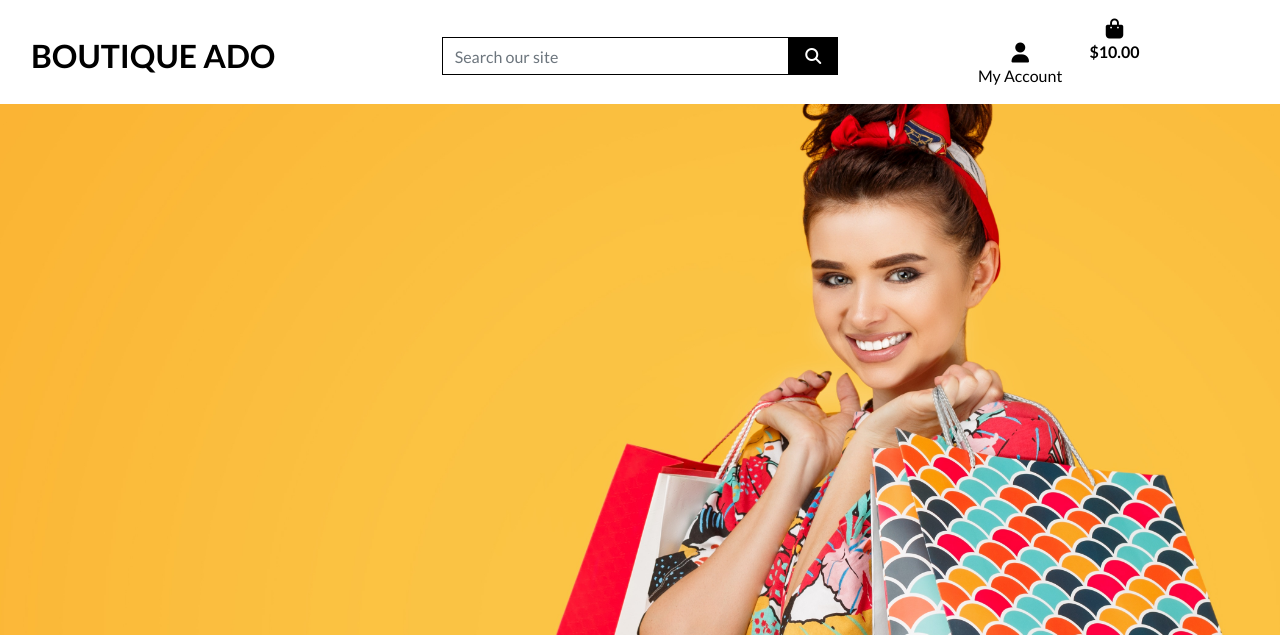
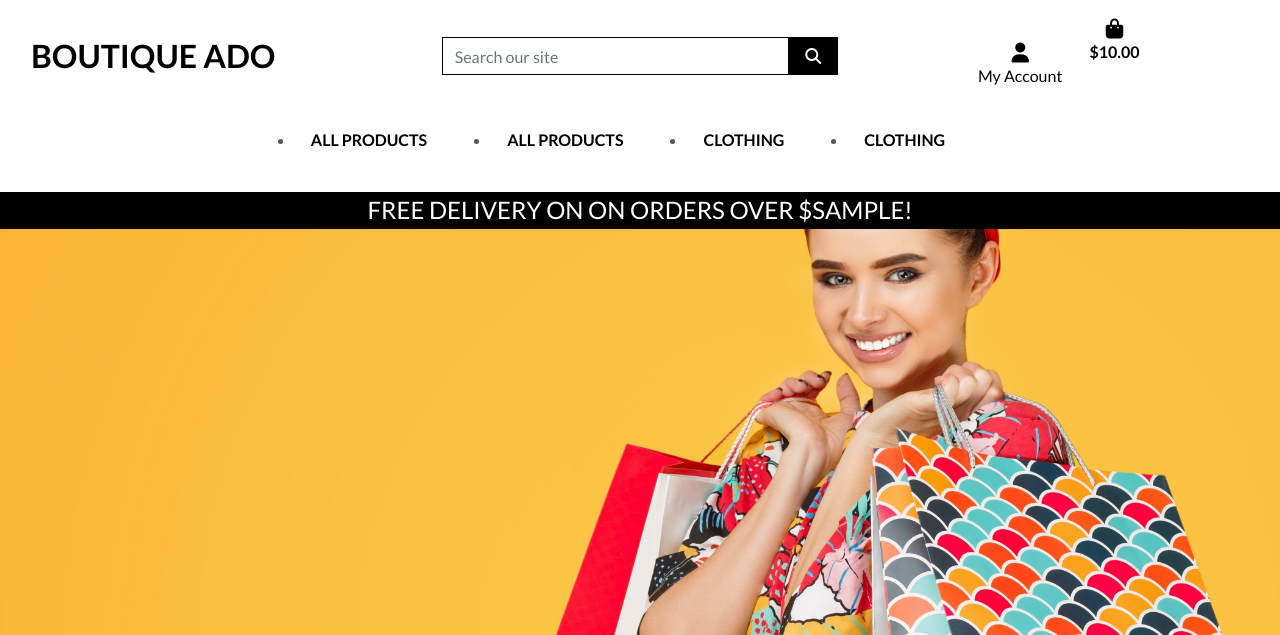
Before and after one commit to DRegan-dev/boutique_ado_v1, a Django app: template templates/base.html in a window 1280 px wide. Shown: the top 635 px of the page. Run offline with Django 3.2, Linux system fonts and the light colour scheme; the template is opened without the code that fills it: most values are stand-ins (such as "Sample title", 1, 10 or a date in 2020); parts of the project's set-up code (start-up, migrations or seed data) failed here and were passed over; some libraries are stand-ins or nearby versions.

Commit message:
added mobile-header and main navbar

```diff
--- a/static/css/base.css
+++ b/static/css/base.css
@@ -5,7 +5,7 @@ html {
 }
 
 body {
-    background: url('media/homepage_background_cropped.jpg') no-repeat center center fixed;
+    background: url('/media/homepage_background_cropped.jpg') no-repeat center center fixed;
     background-size: cover;
     height: calc(100vh - 164px);
     color: #555;
@@ -58,6 +58,9 @@ body {
     border: 1px solid black !important;
 }
 
+.bg-black {
+    background: #000 !important;
+}
 /* ---------------------------------Media Queries */
 
 /* Slightly larger container on xl screens */
--- a/templates/base.html
+++ b/templates/base.html
@@ -36,7 +36,7 @@
   </head>
   <body>
     <header class="container-fluid fixed-top">
-      <div class="row bg-white pt-lg-2 d-none d-lg-flex">
+      <div  id="topnav" class="row bg-white pt-lg-2 d-none d-lg-flex">
         <div class="col-12 col-lg my-auto py-1 py-lg-0 text-center text-lg-left">
           <a href="{% url 'home' %}" class="nav-link main-logo-link">
             <h2 class="logo-font text-black my-0"><strong>Boutique Ado</strong></h2>
@@ -95,6 +95,20 @@
           </ul>
         </div>
       </div>
+      <div class="row bg-white">
+        <nav class="navbar navbar-expand-lg navbar-light w-100">
+          <button class="navbar-toggler" type="button" data-toggle="collapse" data-target="#main-nav" aria-controls="main-nav" aria-expanded="false" aria-label="toggle-navigation">
+            <span class="navbar-toggler-icon"></span>
+          </button>
+          {% include 'includes/mobile-top-header.html' %}
+          {% include 'includes/main-nav.html' %}
+        </nav>
+      </div>
+      <div id="delivery-banner" class="row text-center">
+        <div class="col bg-black text-white">
+          <h4 class="logo-font my-1">Free delivery on on orders over ${{ free_shipping_threshold }}!</h4>
+        </div>
+      </div>
     </header>
     {% if messages %}
     <div class="message-container"></div>\
--- /dev/null
+++ b/templates/includes/main-nav.html
@@ -0,0 +1,49 @@
+<div class="collapse navbar-collapse" id="main-nav">
+    <ul class="navbar w-auto mx-auto">
+        <li class="nav-item dropdown">
+            <a href="#" class="logo-font font-weight-bold nav-link text-black mr-5" id="all-product-links" data-toggle="dropdown" aria-haspopup="true" aria-expanded="false">
+                All Products
+            </a>
+            <div class="dropdown-menu border-0" aria-labelledby="all-products-link">
+                <a href="" class="dropdown-item">By Price</a>
+                <a href="" class="dropdown-item">By Rating</a>
+                <a href="" class="dropdown-item">By Category</a>
+                <a href="" class="dropdown-item">All Products</a>
+            </div>
+        </li>
+        <li class="nav-item dropdown">
+            <a href="#" class="logo-font font-weight-bold nav-link text-black mr-5" id="all-product-links" data-toggle="dropdown" aria-haspopup="true" aria-expanded="false">
+                All Products
+            </a>
+            <div class="dropdown-menu border-0" aria-labelledby="all-products-link">
+                <a href="" class="dropdown-item">By Price</a>
+                <a href="" class="dropdown-item">By Rating</a>
+                <a href="" class="dropdown-item">By Category</a>
+                <a href="" class="dropdown-item">All Products</a>
+            </div>
+        </li>
+        <li class="nav-item dropdown">
+            <a href="#" class="logo-font font-weight-bold nav-link text-black mr-5" id="clotthing-link" data-toggle="dropdown" aria-haspopup="true" aria-expanded="false">
+                Clothing
+            </a>
+            <div class="dropdown-menu border-0" aria-labelledby="clothing-link">
+                <a href="" class="dropdown-item">Activewear &amp; Essentials</a>
+                <a href="" class="dropdown-item">Jeans</a>
+                <a href="" class="dropdown-item">Shirts</a>
+                <a href="" class="dropdown-item">Clothing</a>
+            </div>
+        </li>
+        <li class="nav-item dropdown">
+            <a href="#" class="logo-font font-weight-bold nav-link text-black mr-5" id="specials-link" data-toggle="dropdown" aria-haspopup="true" aria-expanded="false">
+                Clothing
+            </a>
+            <div class="dropdown-menu border-0" aria-labelledby="specials-link">
+                <a href="" class="dropdown-item">New Arrivals</a>
+                <a href="" class="dropdown-item">Deals</a>
+                <a href="" class="dropdown-item">Clearance</a>
+                <a href="" class="dropdown-item">All Specials</a>
+            </div>
+        </li>
+
+    </ul>
+</div>
--- /dev/null
+++ b/templates/includes/mobile-top-header.html
@@ -0,0 +1,56 @@
+<li class="list-inline-item">
+    <a class="text-black nav-link d-block d-lg-none" href="#" id="mobile-search" data-toggle="dropdown" aria-haspopup="true" aria-expanded="false">
+        <div class="text-center">
+            <div><i class="fas fa-search fa-lg"></i></div>
+            <p class="my-0">Search</p>
+        </div>
+    </a>
+    <div class="dropdown-menu border-0 w-100 p-3 rounded-0 my-0" aria-labelledby="mobile-search">
+        <form class="form" method="GET" action="">
+            <div class="input-group w-100">
+                <input class="form-control border border-black rounded-0" type="text" name="q" placeholder="Search our site">
+                <div class="input-group-append">
+                    <button class="form-control form-control btn btn-black border border-black rounded-0" type="submit">
+                        <span class="icon">
+                            <i class="fas fa-search"></i>
+                        </span>
+                    </button>
+                </div>
+            </div>
+        </form>
+    </div>
+</li>
+<li class="list-inline-item dropdown">
+    <a class="text-black nav-link d-block d-lg-none" href="#" id="user-options" data-toggle="dropdown" aria-haspopup="true" aria-expanded="false">
+        <div class="text-center">
+            <div><i class="fas fa-user fa-lg"></i></div>
+            <p class="my-0">My Account</p>
+        </div>
+    </a>
+    <div class="dropdown-menu border-0" aria-labelledby="user-options">
+        {% if request.user.is_authenticated %}
+            {% if request.user.is_superuser %}
+                <a href="{% url 'account_logout' %}" class="dropdown-item">Product Management</a>
+            {% endif %}
+            <a href="" class="dropdown-item">My Profile</a>
+            <a href="{% url 'account_logout' %}" class="dropdown-item">Logout</a>
+        {% else %}
+            <a href="{% url 'account_signup' %}" class="dropdown-item">Register</a>
+            <a href="{% url 'account_login' %}" class="dropdown-item">Login</a>
+        {% endif %}
+    </div>
+</li>
+<li class="list-inline-item">
+    <a class="{% if grand_total %}text-primary font-weight-bold{% else %}text-black{% endif %} nav-link d-block d-lg-none" href="">
+        <div class="text-center">
+            <div><i class="fas fa-shopping-bag fa-lg"></i></div>
+            <p class="my-0">
+                {% if grand_total %}
+                    ${{ grand_total|floatformat:2 }}
+                {% else %}
+                    $0.00
+                {% endif %}
+            </p>
+        </div>
+    </a>
+</li>
```
